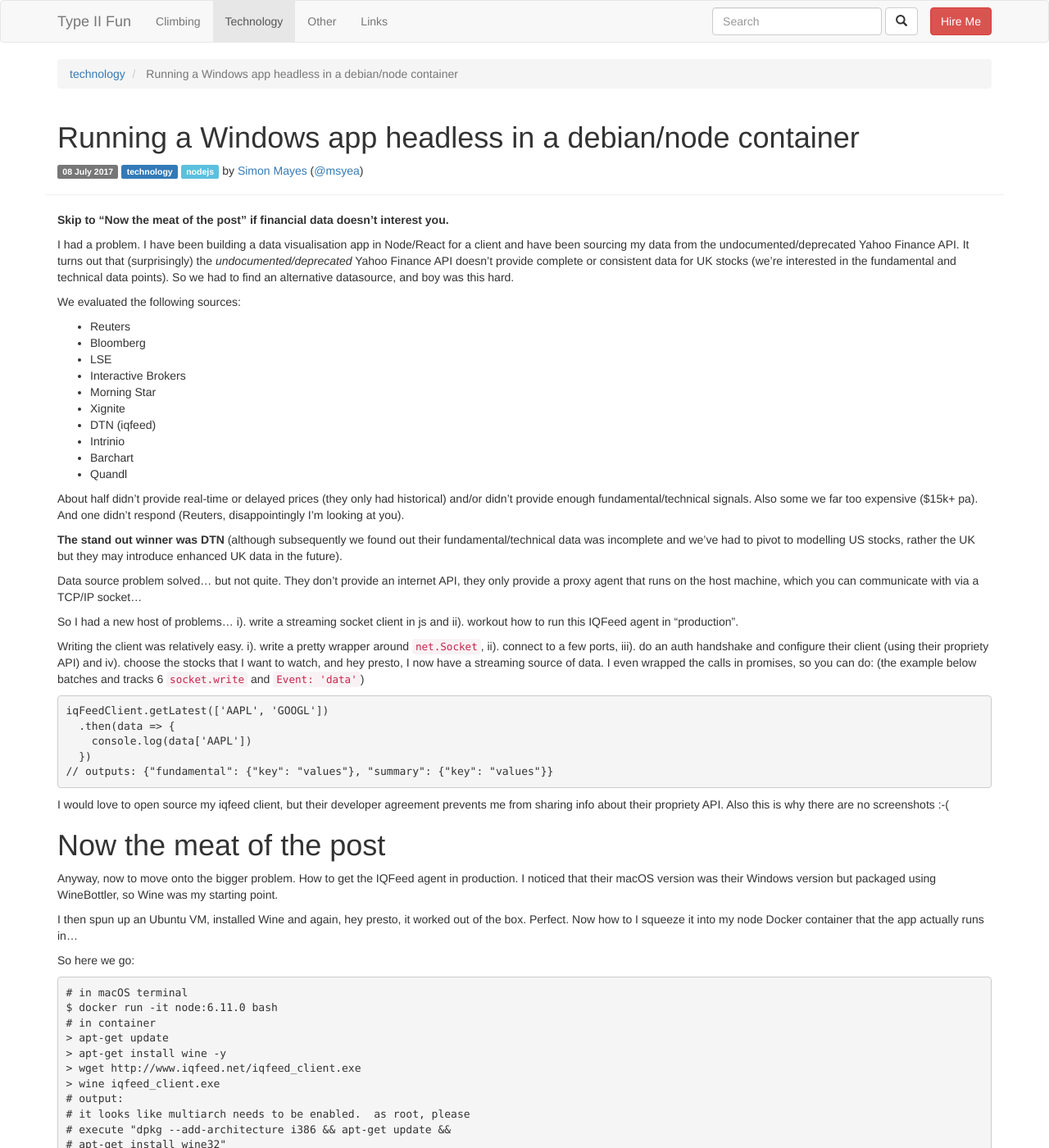
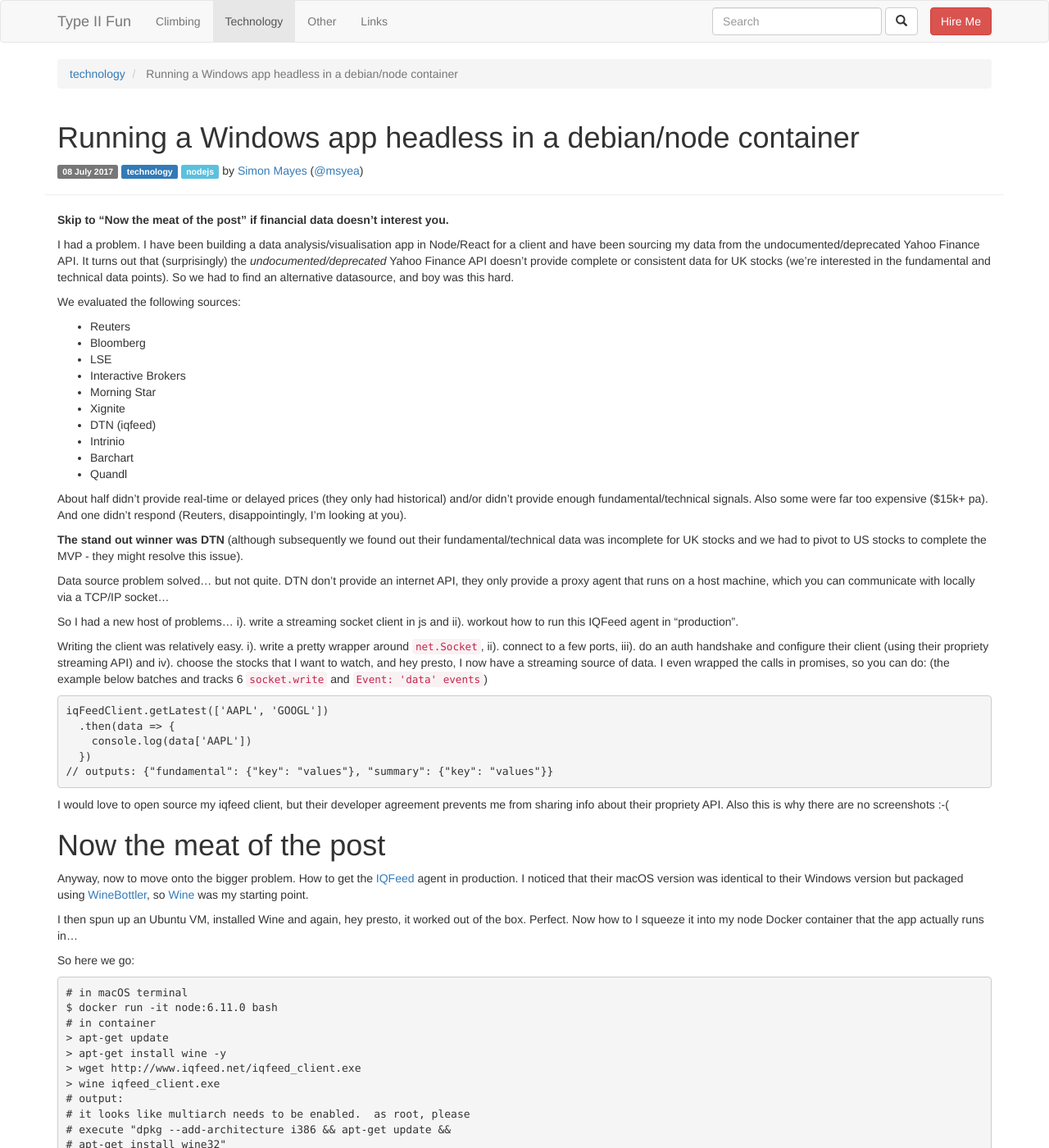
Before and after one commit to msyea/msyea.github.io, a Jekyll site: the page built from _posts/2017-07-08-running-windows-app-headless-in-container.md, in a window 1280 px wide and 1400 px high. Shown: the whole window at 82% size. Built offline with Jekyll 4.4.1, drawn with Linux system fonts in a browser that asks for light colours; comment, search, counter and statistics services are not loaded; some of the changed text lies outside the part shown.

Commit message:
Content tweaks

````diff
--- a/_posts/2017-07-08-running-windows-app-headless-in-container.md
+++ b/_posts/2017-07-08-running-windows-app-headless-in-container.md
@@ -5,7 +5,7 @@ tags: [nodejs]
 ---
 **Skip to "Now the meat of the post" if financial data doesn't interest you.**
 
-I had a problem. I have been building a data visualisation app in Node/React for
+I had a problem. I have been building a data analysis/visualisation app in Node/React for
 a client and have been sourcing my data from the undocumented/deprecated Yahoo Finance API.
 It turns out that (surprisingly) the *undocumented/deprecated* Yahoo Finance API doesn't
 provide complete or consistent data for UK stocks (we're interested in the fundamental and
@@ -25,23 +25,22 @@ We evaluated the following sources:
 * Quandl
 
 About half didn't provide real-time or delayed prices (they only had historical) and/or
-didn't provide enough fundamental/technical signals. Also some we far too expensive ($15k+ pa).
-And one didn't respond (Reuters, disappointingly I'm looking at you).
+didn't provide enough fundamental/technical signals. Also some were far too expensive ($15k+ pa).
+And one didn't respond (Reuters, disappointingly, I'm looking at you).
 
 **The stand out winner was DTN** (although subsequently we found out their fundamental/technical data
-  was incomplete and we've had to pivot to modelling US stocks, rather the UK but they may introduce
-  enhanced UK data in the future).
+  was incomplete for UK stocks and we had to pivot to US stocks to complete the MVP - they might resolve this issue).
 
-Data source problem solved... but not quite. They don't provide an internet API, they only provide
-a proxy agent that runs on the host machine, which you can communicate with via a TCP/IP socket...
+Data source problem solved... but not quite. DTN don't provide an internet API, they only provide
+a proxy agent that runs on a host machine, which you can communicate with locally via a TCP/IP socket...
 
 So I had a new host of problems... i). write a streaming socket client in js and ii). workout how to run
 this IQFeed agent in "production".
 
 Writing the client was relatively easy. i). write a pretty wrapper around `net.Socket`, ii). connect to a
-few ports, iii). do an auth handshake and configure their client (using their propriety API) and iv). choose
+few ports, iii). do an auth handshake and configure their client (using their propriety streaming API) and iv). choose
 the stocks that I want to watch, and hey presto, I now have a streaming source of data. I even wrapped the calls
-in promises, so you can do: (the example below batches and tracks 6 `socket.write` and `Event: 'data'`)
+in promises, so you can do: (the example below batches and tracks 6 `socket.write` and `Event: 'data' events`)
 
 ```js
 iqFeedClient.getLatest(['AAPL', 'GOOGL'])
@@ -55,8 +54,9 @@ info about their propriety API. Also this is why there are no screenshots :-(
 
 # Now the meat of the post
 
-Anyway, now to move onto the bigger problem. How to get the IQFeed agent in production. I noticed that
-their macOS version was their Windows version but packaged using WineBottler, so Wine was my starting point.
+Anyway, now to move onto the bigger problem. How to get the [IQFeed](http://www.iqfeed.net/) agent in production. I noticed that
+their macOS version was identical to their Windows version but packaged using [WineBottler](http://winebottler.kronenberg.org/),
+so [Wine](https://www.winehq.org/) was my starting point.
 
 I then spun up an Ubuntu VM, installed Wine and again, hey presto, it worked out of the box. Perfect.
 Now how to I squeeze it into my node Docker container that the app actually runs in...
@@ -176,6 +176,7 @@ $ docker run -it node:6.11.0 bash
 > apt-get install -y xvfb
 > Xvfb :99 & # start and detach
 > DISPLAY=:99 wine .wine/drive_c/Program\ Files\ \(x86\)/DTN/IQFeed/iqconnect.exe
+# .. and it just hangs there waiting for a socket connection...
 ```
 
 It looked like it worked... will work with javascript?
@@ -225,4 +226,4 @@ This is now running successfully in production. I hope it opens up opportunities
 to people who face similar problems.
 
 Also I'm just a javascript developer, so if anyone has advice on security or
-other optimisations (particularly docker image size) please get in touch.
+other optimisations (wine, Xvfb, docker image size) please get in touch.
````
Also changed, not shown: other parts of _posts/2017-07-08-running-windows-app-headless-in-container.md (+7 -7 lines).
